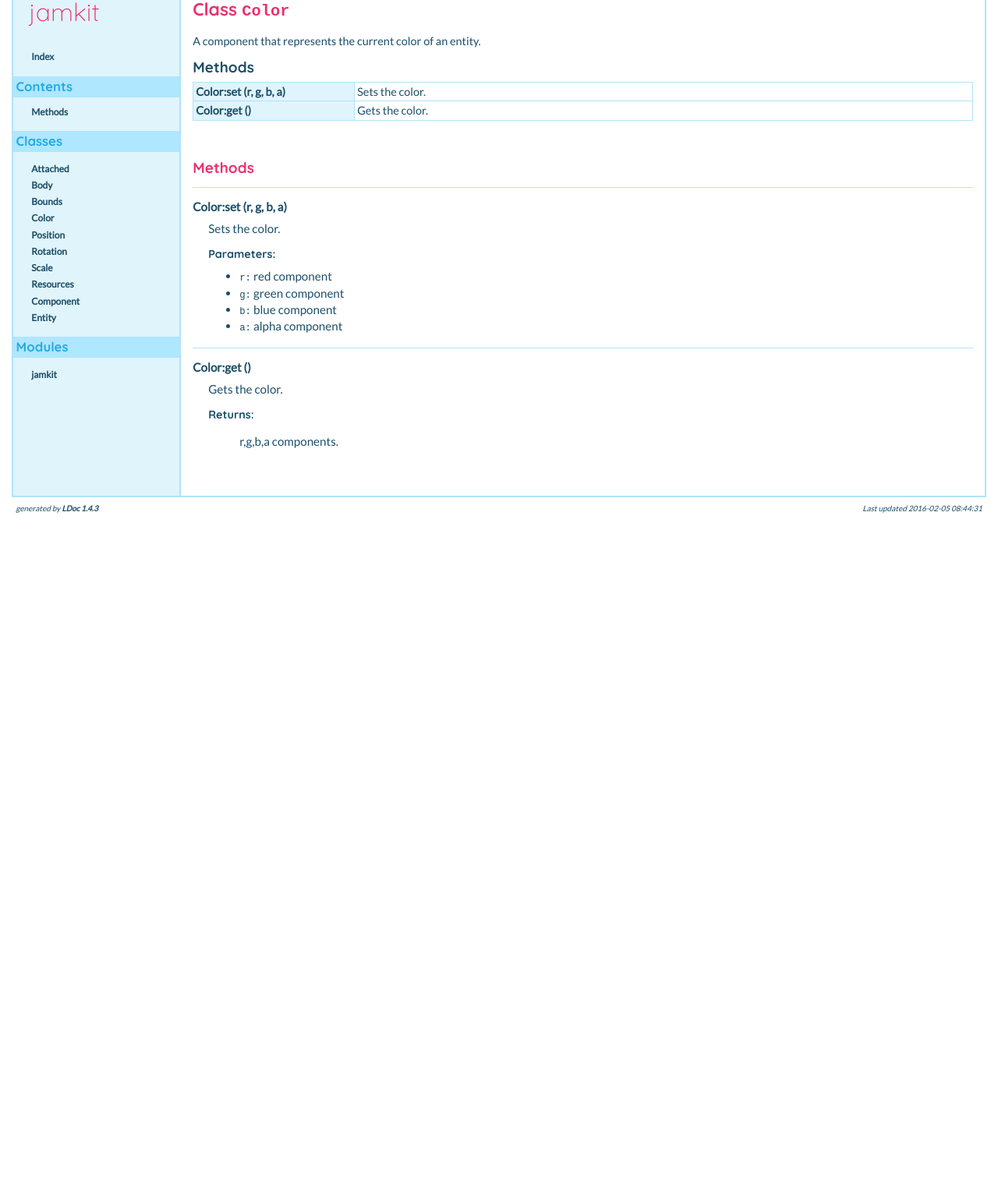
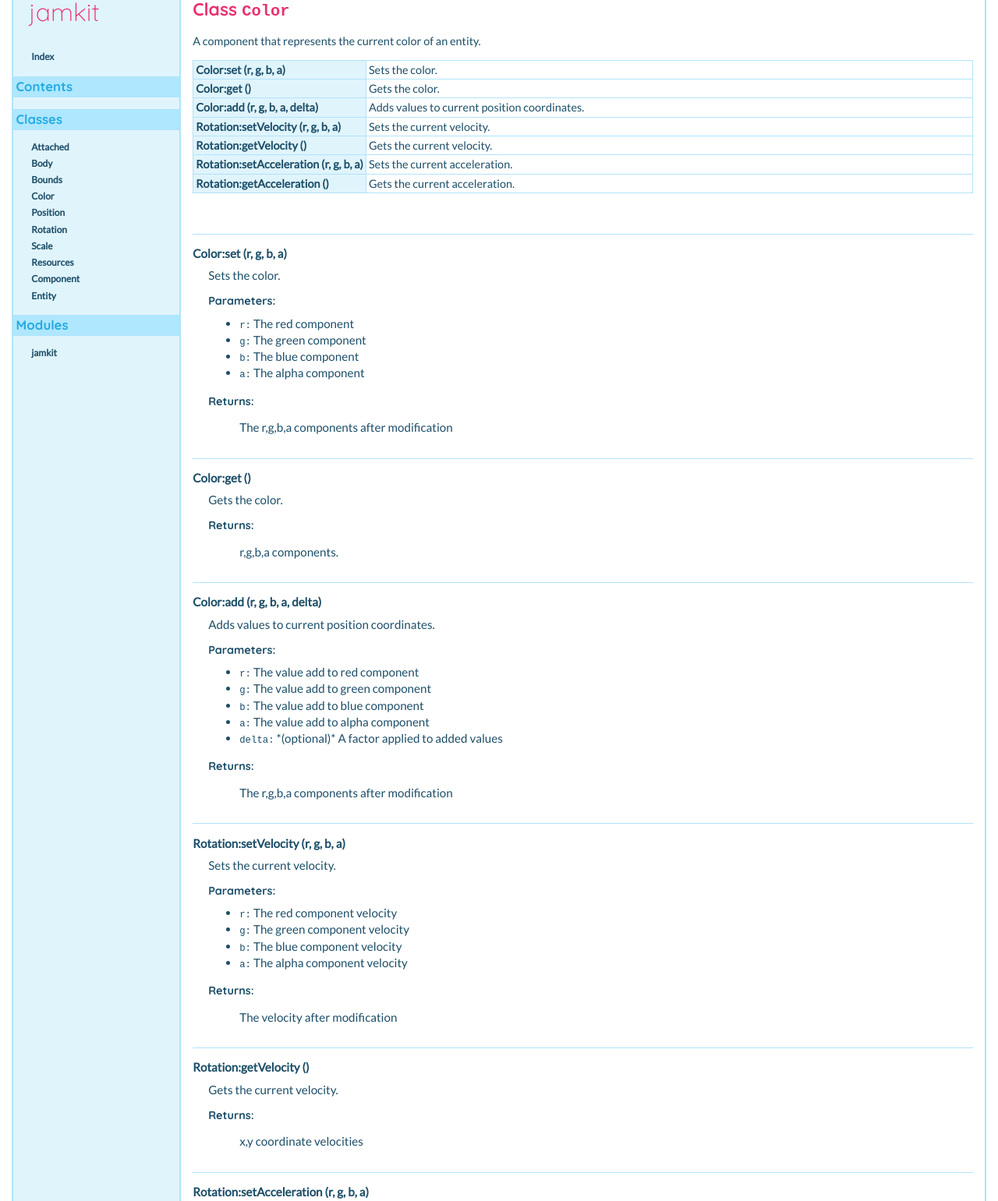
Before and after one commit to aloisdeniel/love-jamkit, a plain HTML site: page doc/classes/Color.html in a window 1280 px wide. Shown: the part 33-1574 px from the top of the page at 78% size. Before the commit the page ends 800 px from the top, so only its background shows below. Drawn offline with Linux system fonts and the light colour scheme.

Commit message:
Updated color component.

```diff
--- a/doc/classes/Color.html
+++ b/doc/classes/Color.html
@@ -32,7 +32,7 @@
 
 <h2>Contents</h2>
 <ul>
-<li><a href="#Methods">Methods</a></li>
+<li><a href="#"> </a></li>
 </ul>
 
 
@@ -63,7 +63,7 @@
 <p></p>
 
 
-<h2><a href="#Methods">Methods</a></h2>
+<h2><a href="#"> </a></h2>
 <table class="function_list">
 	<tr>
 	<td class="name" nowrap><a href="#Color:set">Color:set (r, g, b, a)</a></td>
@@ -73,13 +73,33 @@
 	<td class="name" nowrap><a href="#Color:get">Color:get ()</a></td>
 	<td class="summary">Gets the color.</td>
 	</tr>
+	<tr>
+	<td class="name" nowrap><a href="#Color:add">Color:add (r, g, b, a, delta)</a></td>
+	<td class="summary">Adds values to current position coordinates.</td>
+	</tr>
+	<tr>
+	<td class="name" nowrap><a href="#Rotation:setVelocity">Rotation:setVelocity (r, g, b, a)</a></td>
+	<td class="summary">Sets the current velocity.</td>
+	</tr>
+	<tr>
+	<td class="name" nowrap><a href="#Rotation:getVelocity">Rotation:getVelocity ()</a></td>
+	<td class="summary">Gets the current velocity.</td>
+	</tr>
+	<tr>
+	<td class="name" nowrap><a href="#Rotation:setAcceleration">Rotation:setAcceleration (r, g, b, a)</a></td>
+	<td class="summary">Sets the current acceleration.</td>
+	</tr>
+	<tr>
+	<td class="name" nowrap><a href="#Rotation:getAcceleration">Rotation:getAcceleration ()</a></td>
+	<td class="summary">Gets the current acceleration.</td>
+	</tr>
 </table>
 
 <br/>
 <br/>
 
 
-    <h2 class="section-header "><a name="Methods"></a>Methods</h2>
+    <h2 class="section-header "><a name=""></a> </h2>
 
     <dl class="function">
     <dt>
@@ -93,19 +113,24 @@
     <h3>Parameters:</h3>
     <ul>
         <li><span class="parameter">r</span>
-         red component
+         The red component
         </li>
         <li><span class="parameter">g</span>
-         green component
+         The green component
         </li>
         <li><span class="parameter">b</span>
-         blue component
+         The blue component
         </li>
         <li><span class="parameter">a</span>
-         alpha component
+         The alpha component
         </li>
     </ul>
 
+    <h3>Returns:</h3>
+    <ol>
+
+        The r,g,b,a components after modification
+    </ol>
 
 
 
@@ -130,6 +155,149 @@
 
 
 </dd>
+    <dt>
+    <a name = "Color:add"></a>
+    <strong>Color:add (r, g, b, a, delta)</strong>
+    </dt>
+    <dd>
+    Adds values to current position coordinates.
+
+
+    <h3>Parameters:</h3>
+    <ul>
+        <li><span class="parameter">r</span>
+         The value add to red component
+        </li>
+        <li><span class="parameter">g</span>
+         The value add to green component
+        </li>
+        <li><span class="parameter">b</span>
+         The value add to blue component
+        </li>
+        <li><span class="parameter">a</span>
+         The value add to alpha component
+        </li>
+        <li><span class="parameter">delta</span>
+         *(optional)* A factor applied to added values
+        </li>
+    </ul>
+
+    <h3>Returns:</h3>
+    <ol>
+
+        The r,g,b,a components after modification
+    </ol>
+
+
+
+
+</dd>
+    <dt>
+    <a name = "Rotation:setVelocity"></a>
+    <strong>Rotation:setVelocity (r, g, b, a)</strong>
+    </dt>
+    <dd>
+    Sets the current velocity.
+
+
+    <h3>Parameters:</h3>
+    <ul>
+        <li><span class="parameter">r</span>
+         The red component velocity
+        </li>
+        <li><span class="parameter">g</span>
+         The green component velocity
+        </li>
+        <li><span class="parameter">b</span>
+         The blue component velocity
+        </li>
+        <li><span class="parameter">a</span>
+         The alpha component velocity
+        </li>
+    </ul>
+
+    <h3>Returns:</h3>
+    <ol>
+
+        The velocity after modification
+    </ol>
+
+
+
+
+</dd>
+    <dt>
+    <a name = "Rotation:getVelocity"></a>
+    <strong>Rotation:getVelocity ()</strong>
+    </dt>
+    <dd>
+    Gets the current velocity.
+
+
+
+    <h3>Returns:</h3>
+    <ol>
+
+        x,y coordinate velocities
+    </ol>
+
+
+
+
+</dd>
+    <dt>
+    <a name = "Rotation:setAcceleration"></a>
+    <strong>Rotation:setAcceleration (r, g, b, a)</strong>
+    </dt>
+    <dd>
+    Sets the current acceleration.
+
+
+    <h3>Parameters:</h3>
+    <ul>
+        <li><span class="parameter">r</span>
+         The red component acceleration
+        </li>
+        <li><span class="parameter">g</span>
+         The green component acceleration
+        </li>
+        <li><span class="parameter">b</span>
+         The blue component acceleration
+        </li>
+        <li><span class="parameter">a</span>
+         The alpha component acceleration
+        </li>
+    </ul>
+
+    <h3>Returns:</h3>
+    <ol>
+
+        The acceleration after modification
+    </ol>
+
+
+
+
+</dd>
+    <dt>
+    <a name = "Rotation:getAcceleration"></a>
+    <strong>Rotation:getAcceleration ()</strong>
+    </dt>
+    <dd>
+    Gets the current acceleration.
+
+
+
+    <h3>Returns:</h3>
+    <ol>
+
+        r,g,b,a components accelerations
+    </ol>
+
+
+
+
+</dd>
 </dl>
 
 
@@ -137,7 +305,7 @@
 </div> <!-- id="main" -->
 <div id="about">
 <i>generated by <a href="http://github.com/stevedonovan/LDoc">LDoc 1.4.3</a></i>
-<i style="float:right;">Last updated 2016-02-05 08:44:31 </i>
+<i style="float:right;">Last updated 2016-02-05 14:20:04 </i>
 </div> <!-- id="about" -->
 </div> <!-- id="container" -->
 </body>
```
Also changed, not shown: doc/classes/Attached.html (+1 -1 lines), doc/classes/Body.html (+1 -1 lines), doc/classes/Bounds.html (+1 -1 lines), doc/classes/Component.html (+1 -1 lines), doc/classes/Entity.html (+1 -1 lines), doc/classes/Position.html (+1 -1 lines), doc/classes/Resources.html (+1 -1 lines), doc/classes/Rotation.html (+1 -1 lines), doc/classes/Scale.html (+1 -1 lines), doc/index.html (+1 -1 lines), doc/modules/jamkit.html (+1 -1 lines), 2 other files.
